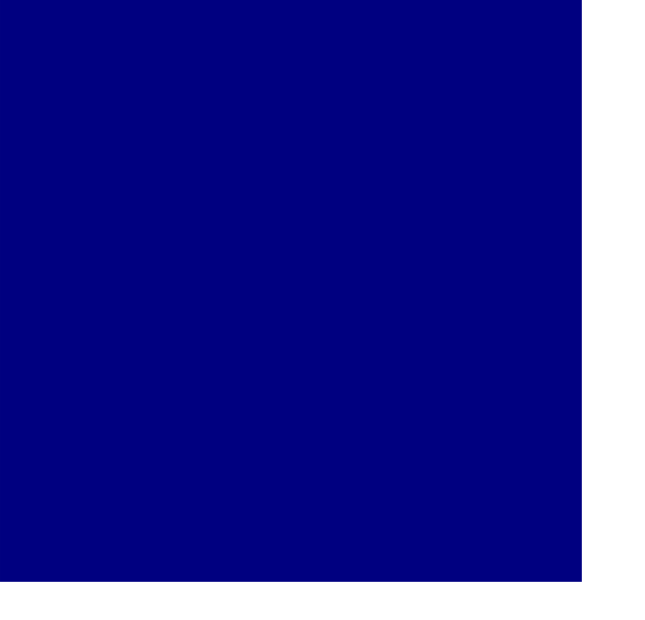
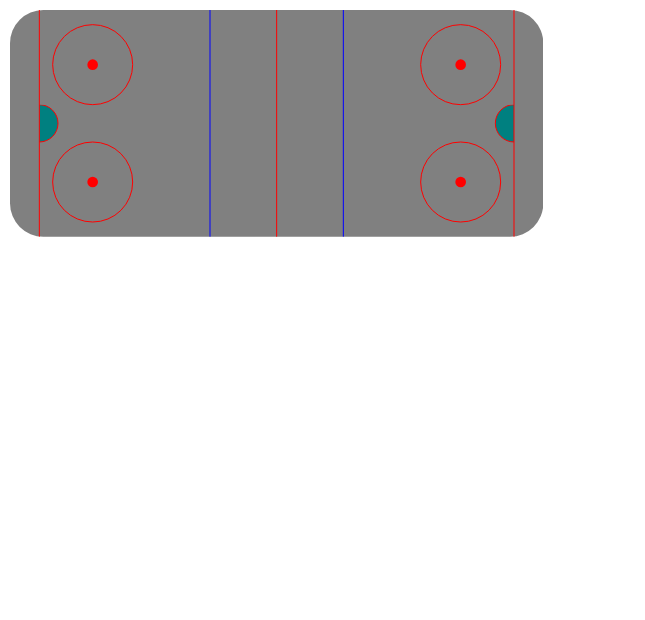
Before and after one commit to ck3130/live_stat_tracking, a React (Create React App) app: page / in a window 1280 px wide. Shown: the top 620 px of the page, without its empty margins (0-645 px from the left). Built offline with nearby package versions, Linux system fonts and the light colour scheme.

Commit message:
rink image built

```diff
--- a/src/App.css
+++ b/src/App.css
@@ -36,3 +36,7 @@
     transform: rotate(360deg);
   }
 }
+
+.center {
+  margin:10px;
+}
--- a/src/App.js
+++ b/src/App.js
@@ -1,10 +1,10 @@
 import './App.css';
-import SquareBuilder from './square';
+import RinkBuilder from './rinkBuilder.js';
 
 function App() {
   return (
-    <div>
-      <SquareBuilder />
+    <div className="center">
+      <RinkBuilder />
     </div>
   );
 }
--- /dev/null
+++ b/src/rinkBuilder.js
@@ -0,0 +1,56 @@
+import React from "react";
+
+export default function RinkBuilder() {
+    return(
+        <svg width="400pt" height="170pt" >
+            {/* main rink*/}
+            <rect
+                x="0pt" y="0pt"
+                width="400pt" height="170pt"
+                fill="grey"
+                rx="25pt"
+            />
+            {/* left goal crease */}
+            <svg x="22pt" y="71pt">
+            <circle cx="0pt" cy="14pt" r="14pt" stroke="red" fill="teal"/>
+            </svg>
+
+            {/* right goal crease */}
+            <svg x="356pt" y="71pt" width="22pt">
+            <circle cx="22pt" cy="14pt" r="14pt" stroke="red" fill="teal"/>
+            </svg>
+
+            {/* left goal line */}
+            <line x1="22pt" y1="0pt" x2="22pt" y2="170pt" stroke="red" />
+
+            {/* left blue line */}
+            <line x1="150pt" y1="0pt" x2="150pt" y2="170pt" stroke="blue" />
+
+            {/* center line */}
+            <line x1="200pt" y1="0pt" x2="200pt" y2="170pt" stroke="red" />
+
+            {/* right blue line */}
+            <line x1="250pt" y1="0pt" x2="250pt" y2="170pt" stroke="blue" />
+
+            {/* right goal line */}
+            <line x1="378pt" y1="0pt" x2="378pt" y2="170pt" stroke="red" />
+
+            {/* top-left face-off*/}
+            <circle cx="62pt" cy="41pt" r="30pt" stroke="red" fill="none"/>
+            <circle cx="62pt" cy="41pt" r="4pt" fill="red"/>
+
+            {/* bottom-left face-off*/}
+            <circle cx="62pt" cy="129pt" r="30pt" stroke="red" fill="none"/>
+            <circle cx="62pt" cy="129pt" r="4pt" fill="red"/>
+
+            {/* top-right face-off*/}
+            <circle cx="338pt" cy="41pt" r="30pt" stroke="red" fill="none"/>
+            <circle cx="338pt" cy="41pt" r="4pt" fill="red"/>
+
+            {/* bottom-right face-off*/}
+            <circle cx="338pt" cy="129pt" r="30pt" stroke="red" fill="none"/>
+            <circle cx="338pt" cy="129pt" r="4pt" fill="red"/>
+
+        </svg>
+    );
+}
--- a/src/square.js
+++ /dev/null
@@ -1,13 +0,0 @@
-import React from "react";
-
-export default function SquareBuilder() {
-    const f = event => {
-        console.log(event.pageX, event.pageY)
-    }
-    return (
-        <svg viewBox="0 0 220 100" xmlns="http://www.w3.org/2000/svg">
-            <rect width="100" height="100" fill="navy" onClick={f}/>
-        </svg>
-
-    );
-}
```
Also changed, not shown: src/test.html (added, +32 -0 lines).
